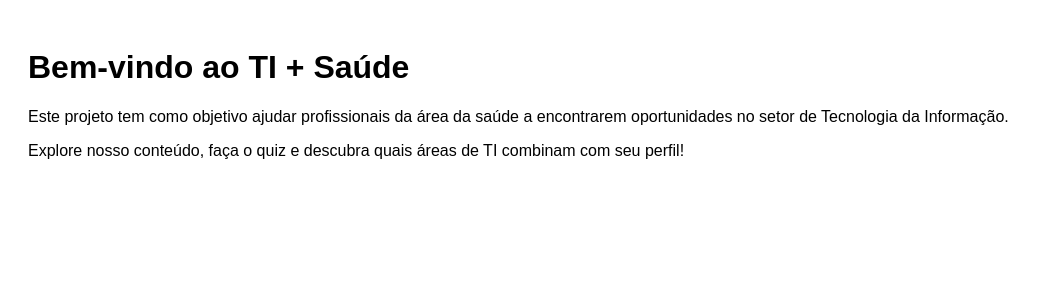
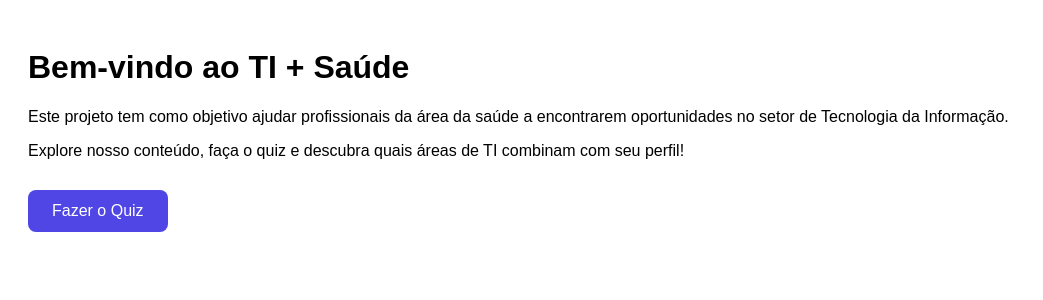
Before and after one commit to dinizdaniel284/ti-saude-frontend, a Next.js app: page / in a window 1280 px wide. Shown: the top 300 px of the page, without its empty margins (0-1043 px from the left). Built offline with nearby package versions, Linux system fonts and the light colour scheme.

Commit message:
Update index.tsx
Atualização  Index.tsx

```diff
--- a/pages/index.tsx
+++ b/pages/index.tsx
@@ -1,4 +1,5 @@
 import React from 'react';
+import Link from 'next/link';
 
 const IndexPage = () => {
   return (
@@ -10,6 +11,24 @@ const IndexPage = () => {
       <p>
         Explore nosso conteúdo, faça o quiz e descubra quais áreas de TI combinam com seu perfil!
       </p>
+
+      <div style={{ marginTop: '30px' }}>
+        <Link href="/quiz-ti">
+          <button
+            style={{
+              backgroundColor: '#4F46E5',
+              color: 'white',
+              padding: '12px 24px',
+              borderRadius: '8px',
+              border: 'none',
+              fontSize: '16px',
+              cursor: 'pointer',
+            }}
+          >
+            Fazer o Quiz
+          </button>
+        </Link>
+      </div>
     </div>
   );
 };
```
